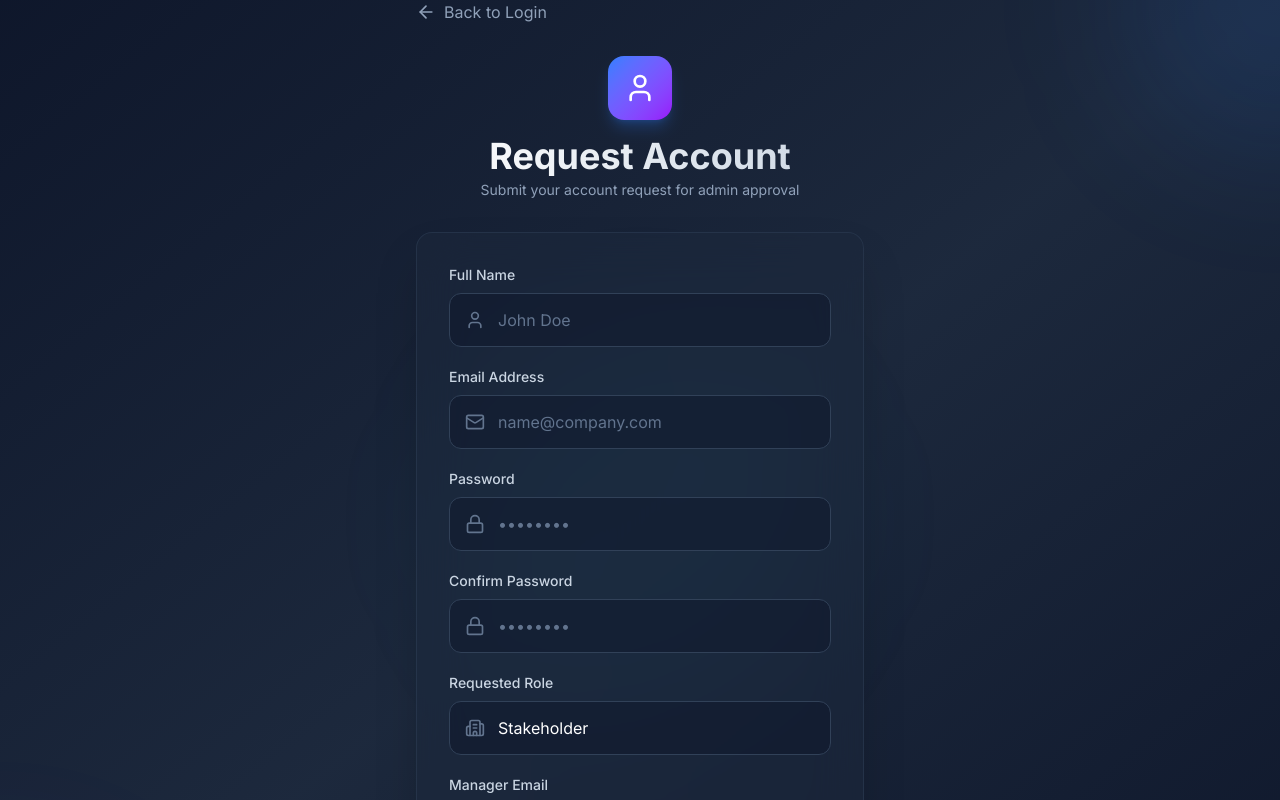
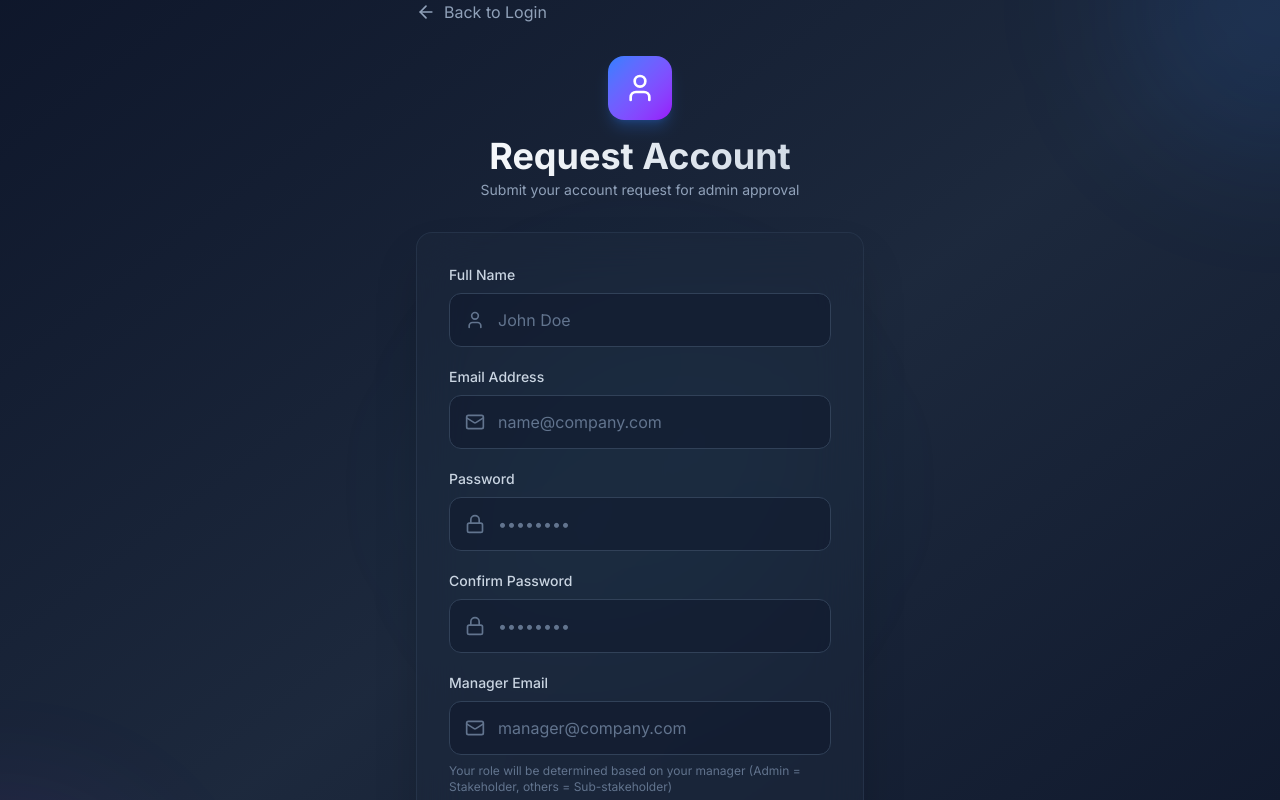
Before and after one commit to Lakshay097/PMS, a React (Vite) app: page / in a window 1280 px wide. Both pictures are taken after a click on the button "Request Account". Shown: the top 800 px of the page. Built offline with nearby package versions, Linux system fonts and the light colour scheme; no server answers.

Commit message:
Remove role selection from signup - determine role based on manager email (Admin=Stakeholder, others=Sub-stakeholder)

```diff
--- a/server.ts
+++ b/server.ts
@@ -52,8 +52,6 @@ interface AccountRequestRequestBody {
   fullName: string;
   email: string;
   password: string;
-  role: 'Admin' | 'Stakeholder' | 'Sub-stakeholder';
-  teamId: string;
   managerEmail: string;
 }
 
@@ -289,9 +287,9 @@ async function startServer() {
   // API Route: Account request (public)
   app.post("/api/account-request", async (req: express.Request, res: express.Response) => {
     try {
-      const { fullName, email, password, role, teamId, managerEmail } = req.body as AccountRequestRequestBody;
+      const { fullName, email, password, managerEmail } = req.body as AccountRequestRequestBody;
 
-      if (!fullName || !email || !password || !role || !teamId) {
+      if (!fullName || !email || !password || !managerEmail) {
         return res.status(400).json({ error: "All required fields must be provided" });
       }
 
@@ -311,7 +309,7 @@ async function startServer() {
         return res.status(500).json({ error: "Spreadsheet ID not found" });
       }
 
-      // Fetch existing users to check for duplicate email
+      // Fetch existing users to check for duplicate email and determine manager role
       const usersRange = 'users!A:R';
       const usersRes = await fetch(
         `https://sheets.googleapis.com/v4/spreadsheets/${spreadsheetId}/values/${usersRange}`,
@@ -327,6 +325,7 @@ async function startServer() {
       const usersData = await usersRes.json();
       const existingUsers = usersData.values || [];
       const normalizedEmail = email.toLowerCase();
+      const normalizedManagerEmail = managerEmail.toLowerCase();
 
       // Check if email already exists
       for (const row of existingUsers) {
@@ -335,17 +334,28 @@ async function startServer() {
         }
       }
 
+      // Determine role based on manager email
+      // If manager is Admin, role is Stakeholder, otherwise Sub-stakeholder
+      let role: 'Admin' | 'Stakeholder' | 'Sub-stakeholder' = 'Sub-stakeholder';
+      for (const row of existingUsers) {
+        if (row[3] === normalizedManagerEmail && row[4] === 'Admin') { // Email (index 3) and Role (index 4)
+          role = 'Stakeholder';
+          break;
+        }
+      }
+
       // Create new user with pending approval status
       const newUserId = generateUserId();
       const now = new Date().toISOString();
-      const teamName = teamId === 'T-01' ? 'Enterprise Sales' : 'Default Team';
+      const teamId = 'T-01';
+      const teamName = 'Enterprise Sales';
 
       const newUserRow = [
         newUserId,                    // UserID (A)
         fullName,                     // FullName (B)
         normalizedEmail,              // Email (C)
         role,                         // Role (D)
-        managerEmail || '',           // ManagerEmail (E)
+        normalizedManagerEmail,       // ManagerEmail (E)
         teamId,                       // TeamID (F)
         teamName,                     // TeamName (G)
         'false',                      // Active (H) - inactive until approved
--- a/src/components/AccountRequest.tsx
+++ b/src/components/AccountRequest.tsx
@@ -12,8 +12,6 @@ export default function AccountRequest({ onBackToLogin, onRequestSubmitted }: Ac
     email: '',
     password: '',
     confirmPassword: '',
-    role: 'Stakeholder' as 'Admin' | 'Stakeholder' | 'Sub-stakeholder',
-    team: 'T-01',
     managerEmail: '',
   });
   const [error, setError] = useState<string | null>(null);
@@ -40,8 +38,8 @@ export default function AccountRequest({ onBackToLogin, onRequestSubmitted }: Ac
       return;
     }
 
-    if (formData.role === 'Stakeholder' && !formData.managerEmail.trim()) {
-      setError('Manager email is required for Stakeholder role');
+    if (!formData.managerEmail.trim()) {
+      setError('Manager email is required');
       return;
     }
 
@@ -57,9 +55,7 @@ export default function AccountRequest({ onBackToLogin, onRequestSubmitted }: Ac
           fullName: formData.fullName.trim(),
           email: formData.email.trim().toLowerCase(),
           password: formData.password,
-          role: formData.role,
-          teamId: formData.team,
-          managerEmail: formData.role === 'Stakeholder' ? formData.managerEmail.trim().toLowerCase() : '',
+          managerEmail: formData.managerEmail.trim().toLowerCase(),
         }),
       });
 
@@ -214,23 +210,6 @@ export default function AccountRequest({ onBackToLogin, onRequestSubmitted }: Ac
             </div>
 
             <div className="space-y-2">
-              <label className="block text-sm font-medium text-slate-300">Requested Role</label>
-              <div className="relative group">
-                <Building2 className="absolute left-4 top-1/2 transform -translate-y-1/2 text-slate-500 group-focus-within:text-blue-400 transition-colors" size={20} />
-                <select
-                  value={formData.role}
-                  onChange={(e) => setFormData({ ...formData, role: e.target.value as any })}
-                  disabled={isLoading}
-                  className="w-full bg-slate-900/50 border border-slate-700 text-white rounded-xl py-3.5 pl-12 pr-4 focus:outline-none focus:ring-2 focus:ring-blue-500 focus:border-transparent transition-all appearance-none cursor-pointer"
-                >
-                  <option value="Stakeholder">Stakeholder</option>
-                  <option value="Sub-stakeholder">Sub-stakeholder</option>
-                </select>
-              </div>
-            </div>
-
-            {formData.role === 'Stakeholder' && (
-              <div className="space-y-2">
               <label className="block text-sm font-medium text-slate-300">Manager Email</label>
               <div className="relative group">
                 <Mail className="absolute left-4 top-1/2 transform -translate-y-1/2 text-slate-500 group-focus-within:text-blue-400 transition-colors" size={20} />
@@ -240,11 +219,14 @@ export default function AccountRequest({ onBackToLogin, onRequestSubmitted }: Ac
                   value={formData.managerEmail}
                   onChange={(e) => setFormData({ ...formData, managerEmail: e.target.value })}
                   disabled={isLoading}
+                  required
                   className="w-full bg-slate-900/50 border border-slate-700 text-white rounded-xl py-3.5 pl-12 pr-4 focus:outline-none focus:ring-2 focus:ring-blue-500 focus:border-transparent transition-all placeholder-slate-500"
                 />
               </div>
+              <p className="text-xs text-slate-500 mt-1">
+                Your role will be determined based on your manager (Admin = Stakeholder, others = Sub-stakeholder)
+              </p>
             </div>
-            )}
 
             {error && (
               <div className="bg-red-500/10 border border-red-500/20 text-red-400 p-4 rounded-xl text-sm flex items-center gap-2">
```
Lines whose indentation alone changed are shown as unchanged.
